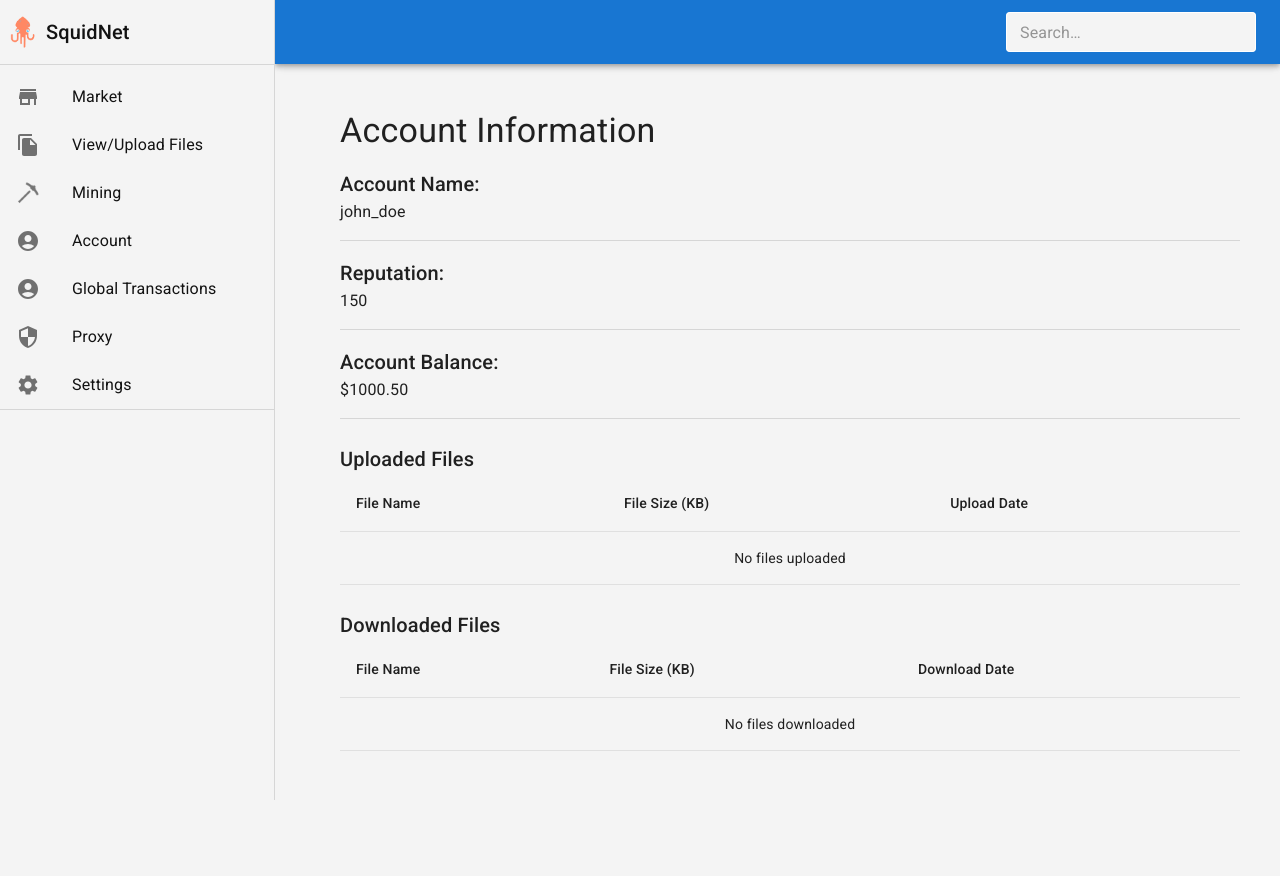
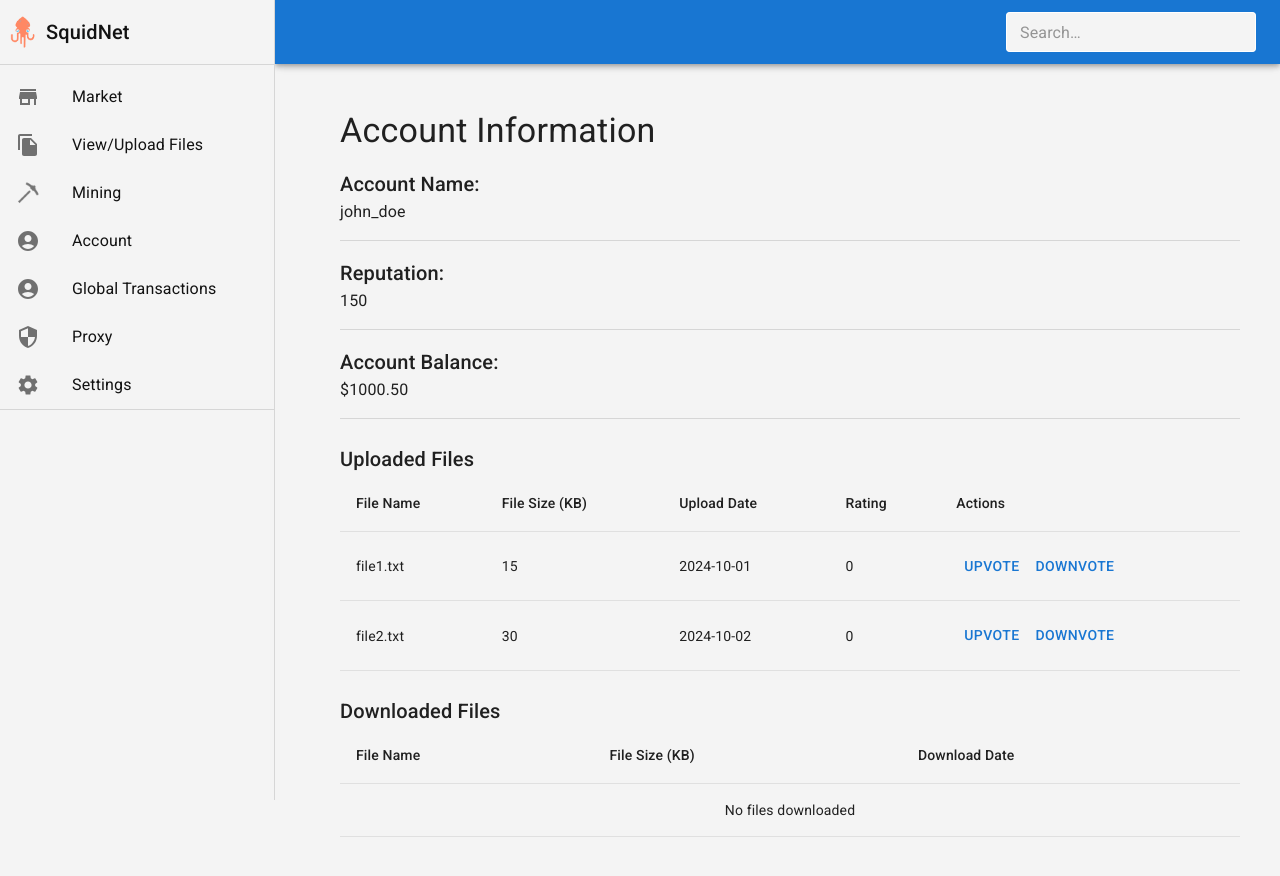
Before and after one commit to Mayukh-Banik/CSE-416, a React (Create React App) app in the folder client/: page /#/account/1 in a window 1280 px wide. Before the commit the page ends 800 px from the top, so only its background shows below. Built offline with nearby package versions, Linux system fonts and the light colour scheme; no server answers.

Commit message:
Review Bombing Use Case

```diff
--- a/client/src/Components/AccountViewPage.tsx
+++ b/client/src/Components/AccountViewPage.tsx
@@ -1,6 +1,15 @@
-// AccountViewPage.tsx
-import React from "react";
-import { Box, Typography, Divider, Table, TableBody, TableCell, TableHead, TableRow } from "@mui/material";
+import React, { useState } from "react";
+import {
+  Box,
+  Typography,
+  Divider,
+  Table,
+  TableBody,
+  TableCell,
+  TableHead,
+  TableRow,
+  Button,
+} from "@mui/material";
 import Sidebar from "./Sidebar"; // Assuming Sidebar is a common component
 import { useTheme } from '@mui/material/styles';
 
@@ -9,11 +18,31 @@ const collapsedDrawerWidth = 100;
 
 const AccountViewPage: React.FC = () => {
   const theme = useTheme();
+
   // Dummy account data
   const accountDetails = {
     name: "john_doe",
     reputation: 150, // Dummy reputation score
     balance: 1000.50, // Dummy account balance
+  };
+
+  // Dummy file data
+  const [files, setFiles] = useState([
+    { name: "file1.txt", size: 15, date: "2024-10-01", rating: 0 },
+    { name: "file2.txt", size: 30, date: "2024-10-02", rating: 0 },
+  ]);
+
+  // Functions to handle upvote and downvote
+  const handleUpvote = (index: number) => {
+    const newFiles = [...files];
+    newFiles[index].rating += 1;
+    setFiles(newFiles);
+  };
+
+  const handleDownvote = (index: number) => {
+    const newFiles = [...files];
+    newFiles[index].rating -= 1;
+    setFiles(newFiles);
   };
 
   return (
@@ -59,15 +88,31 @@ const AccountViewPage: React.FC = () => {
               <TableCell>File Name</TableCell>
               <TableCell>File Size (KB)</TableCell>
               <TableCell>Upload Date</TableCell>
+              <TableCell>Rating</TableCell>
+              <TableCell>Actions</TableCell>
             </TableRow>
           </TableHead>
           <TableBody>
-            {/* Empty table for now */}
+            {files.length > 0 ? (
+              files.map((file, index) => (
+                <TableRow key={index}>
+                  <TableCell>{file.name}</TableCell>
+                  <TableCell>{file.size}</TableCell>
+                  <TableCell>{file.date}</TableCell>
+                  <TableCell>{file.rating}</TableCell>
+                  <TableCell>
+                    <Button onClick={() => handleUpvote(index)}>Upvote</Button>
+                    <Button onClick={() => handleDownvote(index)}>Downvote</Button>
+                  </TableCell>
+                </TableRow>
+              ))
+            ) : (
               <TableRow>
-              <TableCell colSpan={3} align="center">
+                <TableCell colSpan={5} align="center">
                   No files uploaded
                 </TableCell>
               </TableRow>
+            )}
           </TableBody>
         </Table>
 
```
Lines whose indentation alone changed are shown as unchanged.
